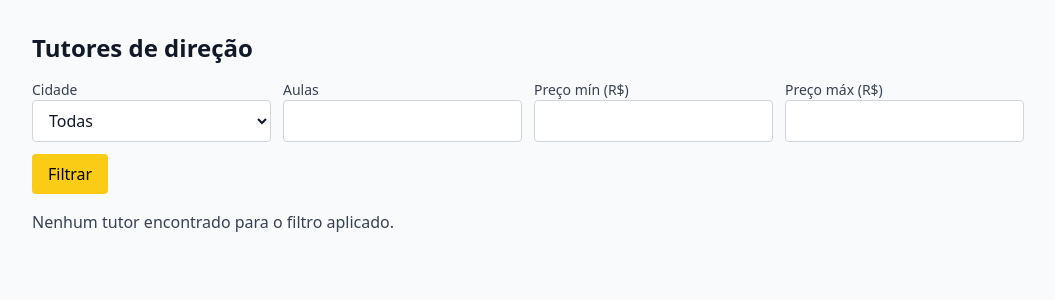
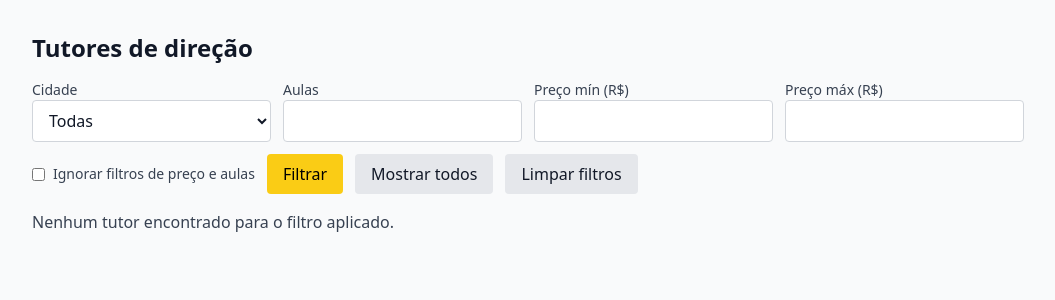
Before and after one commit to cauecrb/habilita, a Flask app: page /tutors in a window 1280 px wide. Shown: the part 65-365 px from the top of the page, without its empty margins (112-1167 px from the left). Run offline with Flask 3, Linux system fonts and the light colour scheme; data that the repository does not hold is empty; some libraries are stand-ins or nearby versions.

Commit message:
fix(tutors): definir ignore_tiers no escopo; UI para ignorar filtros; chore(seed): relatar cidade e pacotes

```diff
--- a/app/main/routes.py
+++ b/app/main/routes.py
@@ -38,6 +38,7 @@ def tutors():
     lessons = request.args.get("lessons")
     price_min = request.args.get("price_min")
     price_max = request.args.get("price_max")
+    ignore_tiers = request.args.get("ignore_tiers") in ("1", "true", "on")
     cities = City.query.order_by(City.nome.asc()).all()
     q = User.query.filter_by(role="professor")
     selected = None
@@ -68,7 +69,7 @@ def tutors():
             tier_filters.append((PriceTier.price_max == None) | (PriceTier.price_max <= pmax))
     except ValueError:
         pass
-    if tier_filters:
+    if tier_filters and not ignore_tiers:
         from sqlalchemy import and_
         tier_subq = db.session.query(PriceTier.user_id).filter(and_(*tier_filters)).subquery()
         q = q.filter(User.id.in_(tier_subq))
@@ -81,6 +82,7 @@ def tutors():
         selected_lessons=lessons,
         selected_price_min=price_min,
         selected_price_max=price_max,
+        ignore_tiers=ignore_tiers,
     )
 
 @main_bp.route("/pricing", methods=["GET", "POST"])
--- a/app/templates/tutors.html
+++ b/app/templates/tutors.html
@@ -13,18 +13,24 @@
     </div>
     <div>
       <label class="block text-sm text-gray-700">Aulas</label>
-      <input name="lessons" type="number" min="1" value="{{ selected_lessons or '' }}" class="w-full bg-white border border-gray-300 rounded px-3 py-2 text-gray-900">
+      <input name="lessons" type="number" min="1" value="{{ selected_lessons or '' }}" class="w-full bg-white border border-gray-300 rounded px-3 py-2 text-gray-900" {% if ignore_tiers %}disabled{% endif %}>
     </div>
     <div>
       <label class="block text-sm text-gray-700">Preço mín (R$)</label>
-      <input name="price_min" type="number" step="0.01" min="0" value="{{ selected_price_min or '' }}" class="w-full bg-white border border-gray-300 rounded px-3 py-2 text-gray-900">
+      <input name="price_min" type="number" step="0.01" min="0" value="{{ selected_price_min or '' }}" class="w-full bg-white border border-gray-300 rounded px-3 py-2 text-gray-900" {% if ignore_tiers %}disabled{% endif %}>
     </div>
     <div>
       <label class="block text-sm text-gray-700">Preço máx (R$)</label>
-      <input name="price_max" type="number" step="0.01" min="0" value="{{ selected_price_max or '' }}" class="w-full bg-white border border-gray-300 rounded px-3 py-2 text-gray-900">
+      <input name="price_max" type="number" step="0.01" min="0" value="{{ selected_price_max or '' }}" class="w-full bg-white border border-gray-300 rounded px-3 py-2 text-gray-900" {% if ignore_tiers %}disabled{% endif %}>
     </div>
-    <div class="md:col-span-4">
+    <div class="md:col-span-4 flex items-center gap-3">
+      <label class="inline-flex items-center gap-2 text-sm text-gray-700">
+        <input type="checkbox" name="ignore_tiers" value="1" {% if ignore_tiers %}checked{% endif %}>
+        Ignorar filtros de preço e aulas
+      </label>
       <button class="px-4 py-2 bg-yellow-400 text-black rounded font-medium hover:bg-yellow-300 transition">Filtrar</button>
+      <a href="{{ url_for('main.tutors', ignore_tiers=1, city_id=selected) }}" class="px-4 py-2 bg-gray-200 text-gray-900 rounded font-medium hover:bg-gray-300 transition">Mostrar todos</a>
+      <a href="{{ url_for('main.tutors') }}" class="px-4 py-2 bg-gray-200 text-gray-900 rounded font-medium hover:bg-gray-300 transition">Limpar filtros</a>
     </div>
   </form>
   <div class="grid md:grid-cols-2 gap-4">
```
Also changed, not shown: scripts/seed.py (+28 -1 lines).
